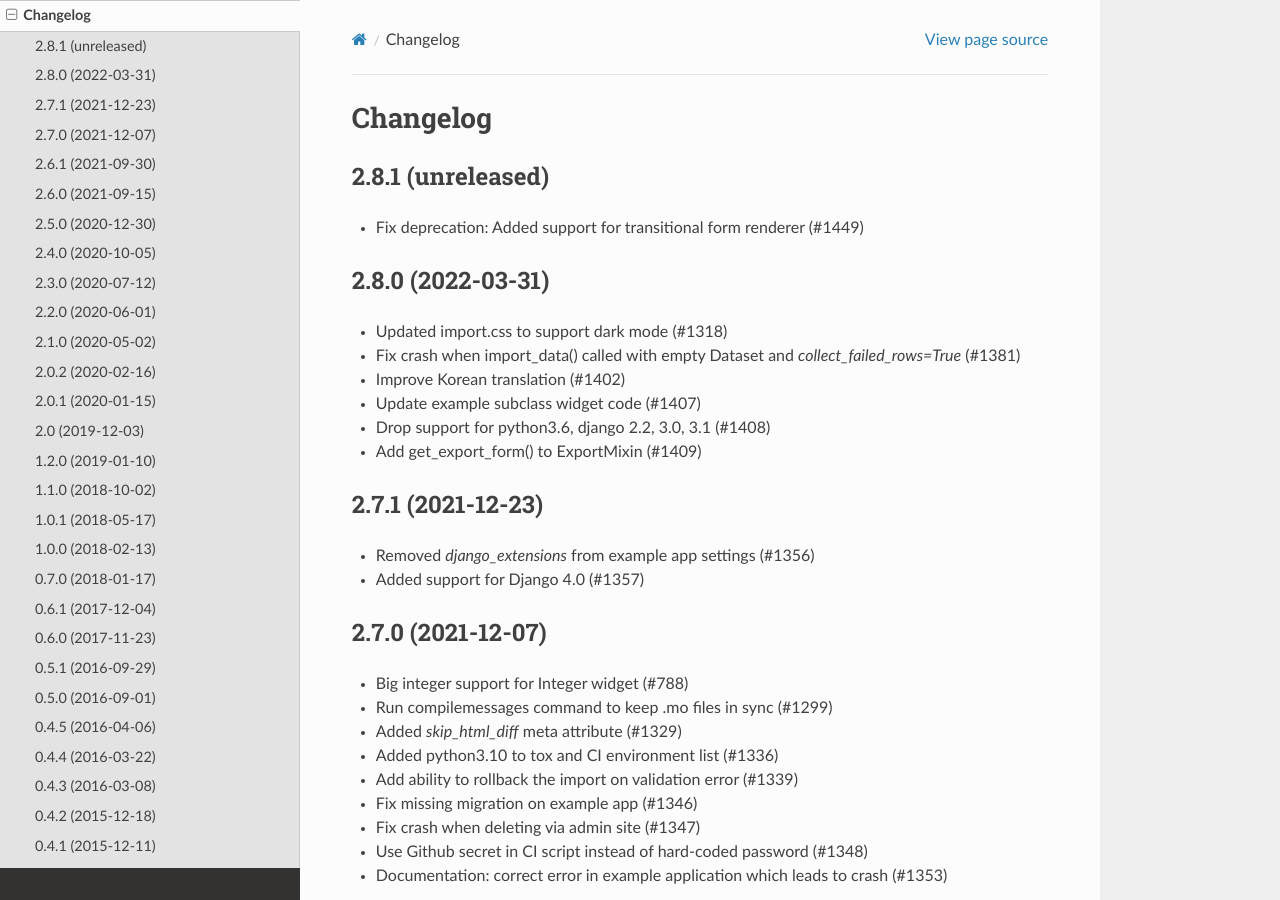
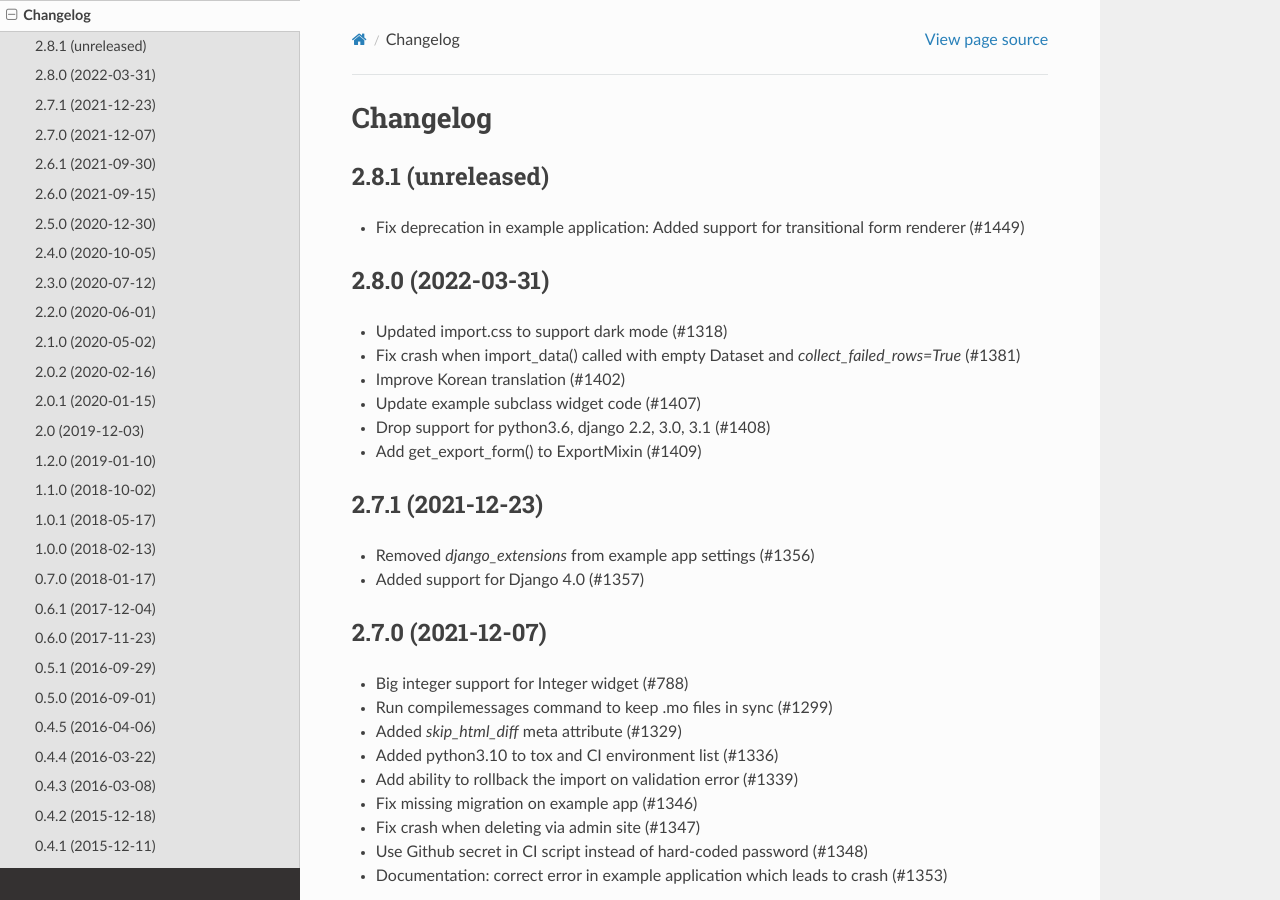
Before and after one commit to django-import-export/django-import-export, a Sphinx documentation site: the page built from docs/changelog.rst, in a window 1280 px wide and 900 px high. Built offline with Sphinx 7.4.7 and the Read the Docs theme 2.0.0, drawn with Linux system fonts in a browser that asks for light colours.

Commit message:
updated changelog

```diff
--- a/docs/changelog.rst
+++ b/docs/changelog.rst
@@ -4,7 +4,7 @@ Changelog
 2.8.1 (unreleased)
 ------------------
 
-- Fix deprecation: Added support for transitional form renderer (#1449)
+- Fix deprecation in example application: Added support for transitional form renderer (#1449)
 
 
 2.8.0 (2022-03-31)
```
